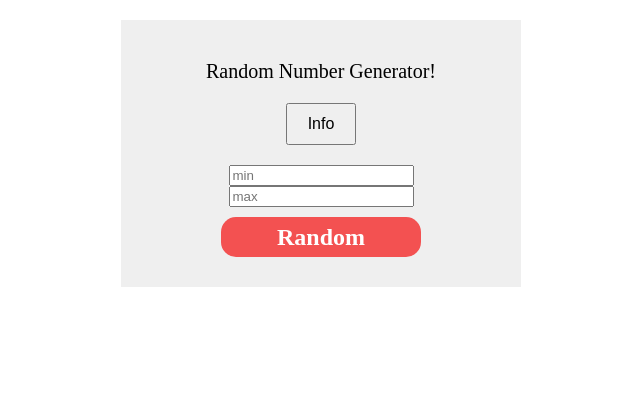
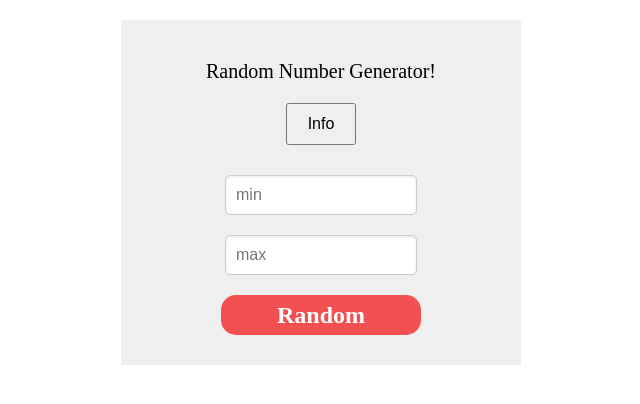
Before and after one commit to jhjh6/random, a plain HTML site: page index.html in a window 1280 px wide. Shown: the whole page, without its empty margins (319-959 px from the left). Drawn offline with Linux system fonts and the light colour scheme.

Commit message:
add style

```diff
--- a/css/style.css
+++ b/css/style.css
@@ -98,3 +98,20 @@ p{
     text-decoration: none;
     cursor: pointer;
 }
+
+input[type="number"] {
+    width: calc(50% - 10px);
+    padding: 10px;
+    margin: 10px 5px;
+    font-size: 16px;
+    border: 1px solid #ccc;
+    border-radius: 5px;
+    box-shadow: inset 0 1px 3px rgba(0, 0, 0, 0.1);
+    transition: border-color 0.3s, box-shadow 0.3s;
+}
+
+input[type="number"]:focus {
+    border-color: #f35151;
+    box-shadow: 0 0 8px rgba(243, 81, 81, 0.3);
+    outline: none;
+}
```
